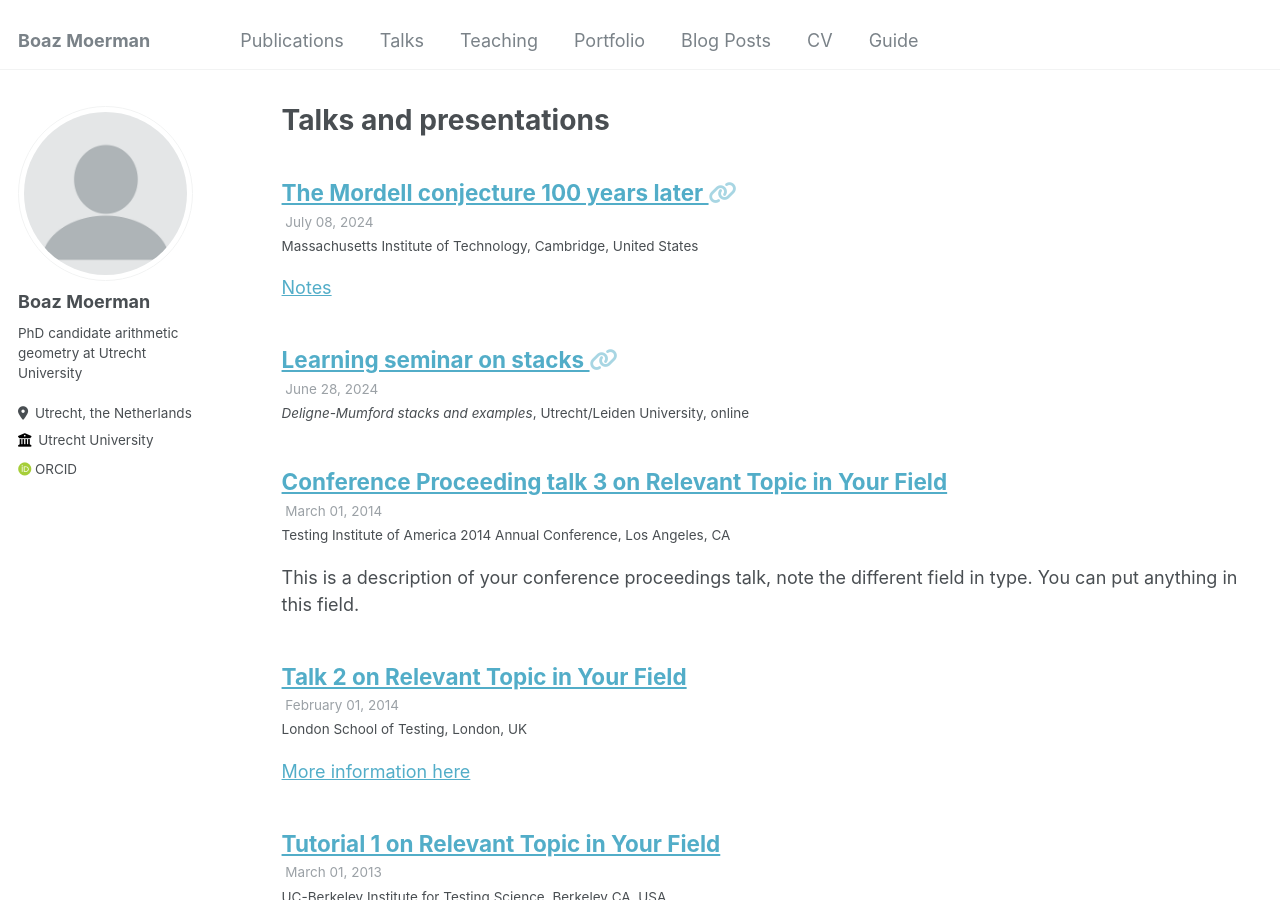
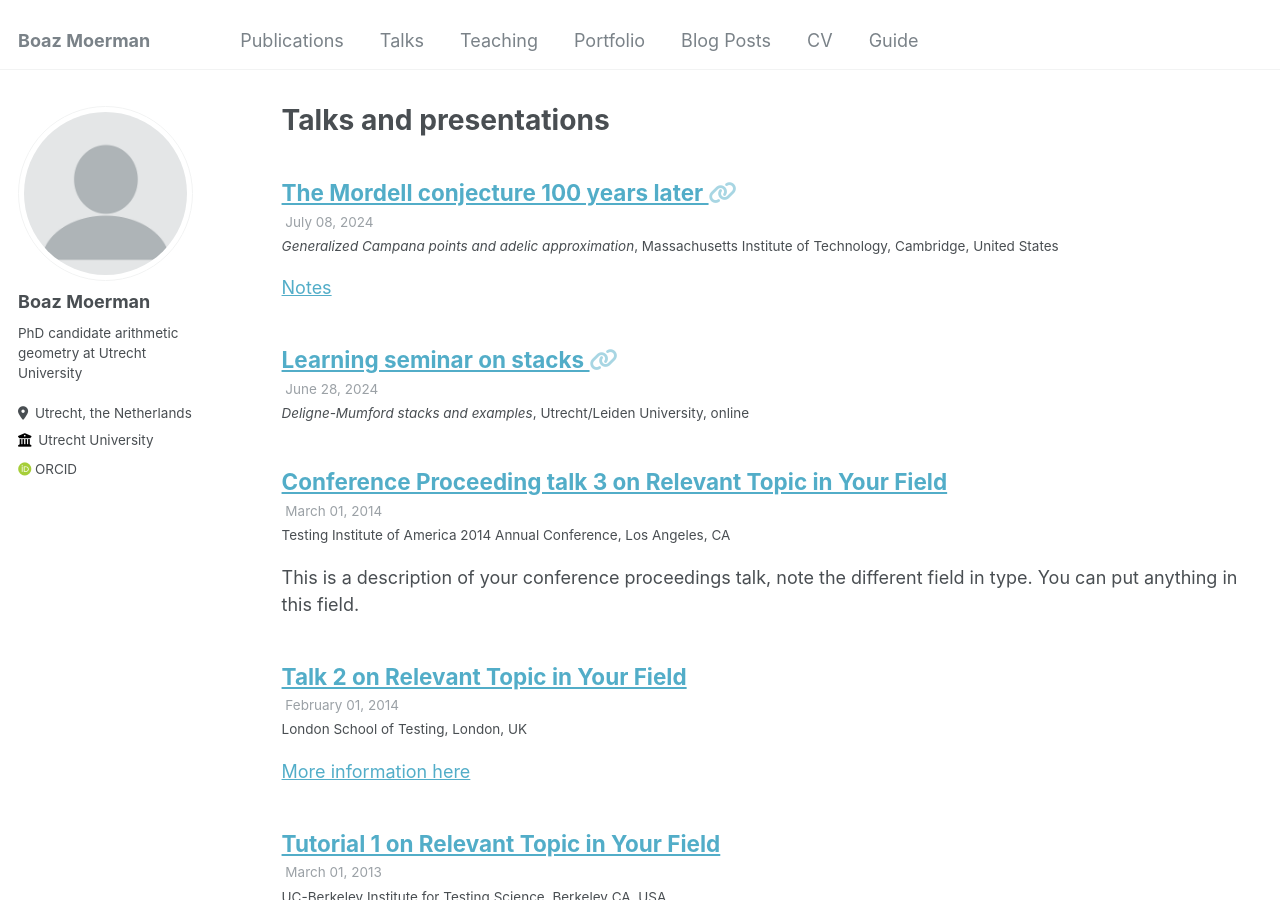
Before and after one commit to BoazMoerman/BoazMoerman.github.io, a Jekyll site: the page built from _pages/talks.html, in a window 1280 px wide and 900 px high. Built offline with Jekyll 4.4.1, drawn with Linux system fonts in a browser that asks for light colours; some web fonts are replaced.

Commit message:
Update 2024-07-08 Mordell.md

```diff
--- a/_talks/2024-07-08 Mordell.md
+++ b/_talks/2024-07-08 Mordell.md
@@ -1,7 +1,7 @@
 ---
 title: "The Mordell conjecture 100 years later"
 collection: talks
-type: "Talk"
+talktitle: "Generalized Campana points and adelic approximation"
 link: "https://mordell.org"
 venue: "Massachusetts Institute of Technology"
 date: 2024-07-08
```
